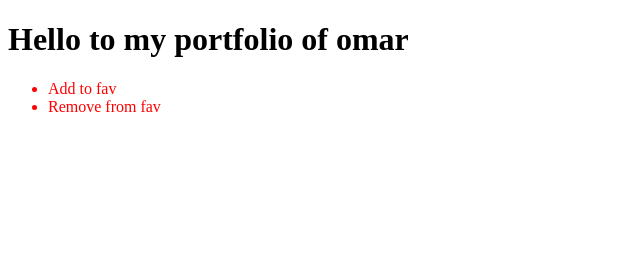
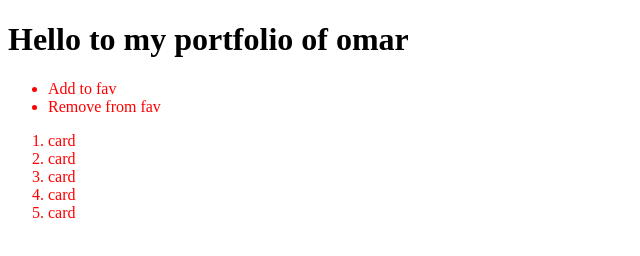
Before and after one commit to OmarMosleh/portfolio-demo, a plain HTML site: page index.html in a window 1280 px wide. Shown: the whole page, without its empty margins (0-640 px from the left). Drawn offline with Linux system fonts and the light colour scheme.

Commit message:
new cards

```diff
--- a/index.html
+++ b/index.html
@@ -12,5 +12,12 @@
         <li>Add to fav</li>
         <li>Remove from fav</li>
     </ul>
+    <ol>
+        <li>card</li>
+        <li>card</li>
+        <li>card</li>
+        <li>card</li>
+        <li>card</li>
+    </ol>
   </body>
 </html>
```
